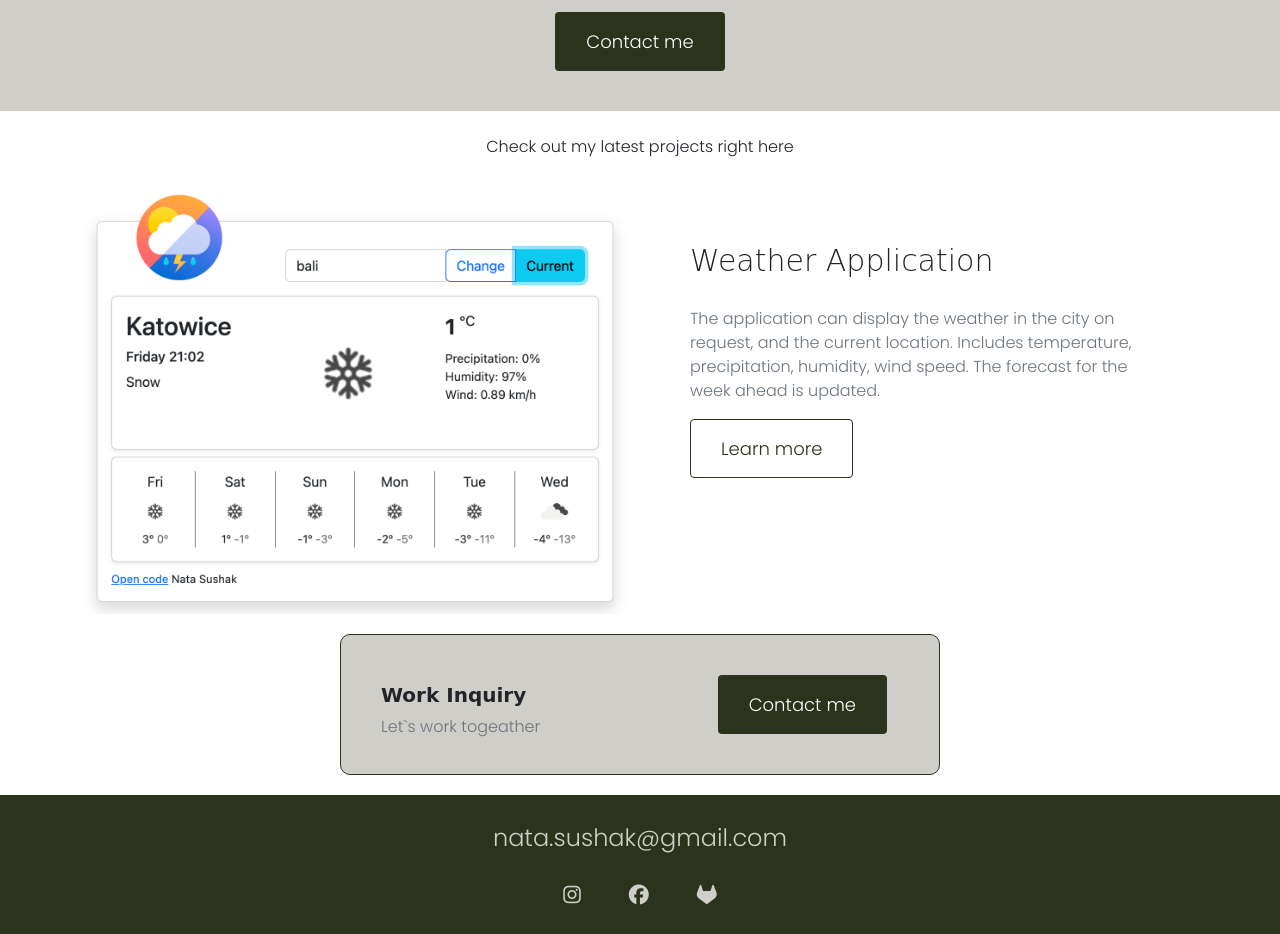
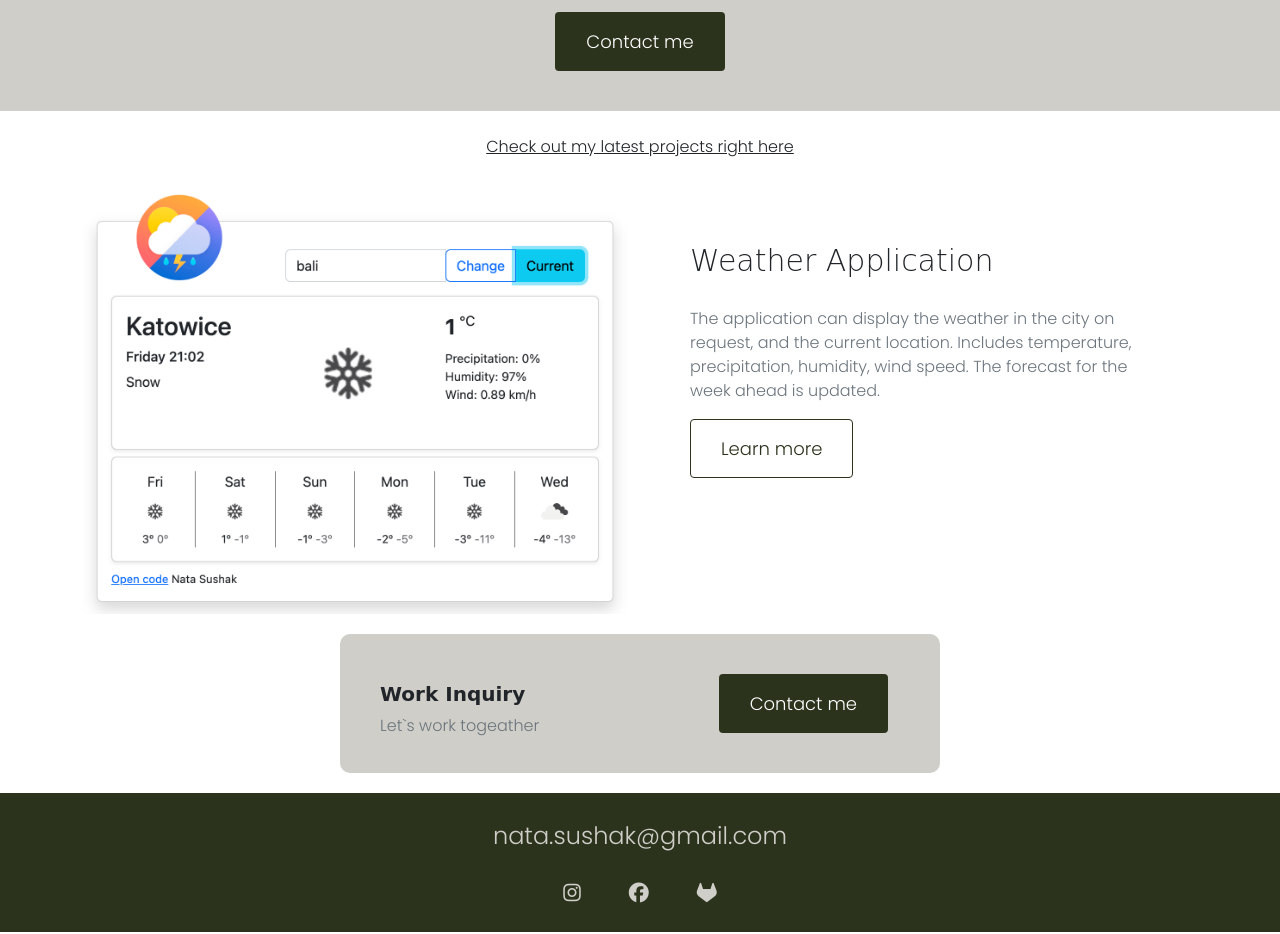
Before and after one commit to SunNataly/portfolio, a plain HTML site: page index.html in a window 1280 px wide. Shown: the part 420-1354 px from the top of the page. Drawn offline with nearby package versions, Linux system fonts and the light colour scheme; a web font is replaced by a local one.

Commit message:
a bit of styling

```diff
--- a/index.html
+++ b/index.html
@@ -50,7 +50,9 @@
         >Contact me
       </a>
     </div>
-    <p class="text-center m-4">Check out my latest projects right here</p>
+    <p class="text-center text-decoration-underline m-4">
+      Check out my latest projects right here
+    </p>
     <div class="container">
       <div class="row sample-site-1">
         <div class="col-lg-6">
@@ -70,7 +72,7 @@
       </div>
     </div>
     <div class="container contact-box d-flex justify-content-between">
-      <div class="mt-5 ml-5">
+      <div class="mt-5">
         <h3>Work Inquiry</h3>
         <p class="text-muted">Let`s work togeather</p>
       </div>
--- a/styles/portfolio.css
+++ b/styles/portfolio.css
@@ -113,9 +113,9 @@ nav li.active a {
 
 .contact-box {
   max-width: 600px;
-  border: 1px solid;
+
   background-color: var(--main-bgcolor);
-  border-color: var(--secondarycolor);
+
   border-radius: 10px;
   margin-top: 20px;
   margin-bottom: 20px;
```
